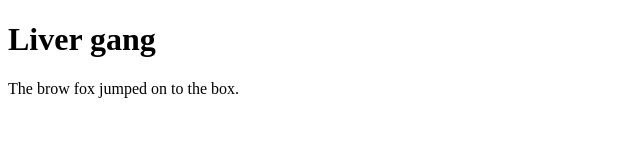
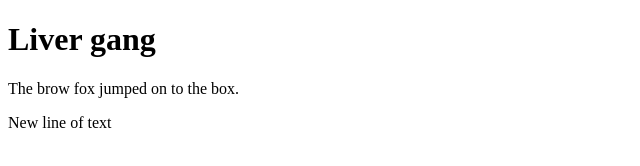
Before and after one commit to SussyAmungus/TestWebSite, a plain HTML site: page index.html in a window 1280 px wide. Shown: the whole page, without its empty margins (0-640 px from the left). Drawn offline with Linux system fonts and the light colour scheme.

Commit message:
Added a new line

```diff
--- a/index.html
+++ b/index.html
@@ -15,6 +15,10 @@
 
         </p>
 
+        <p>
+            New line of text
+
+        </p>
 
     </body>
 </html>
```
